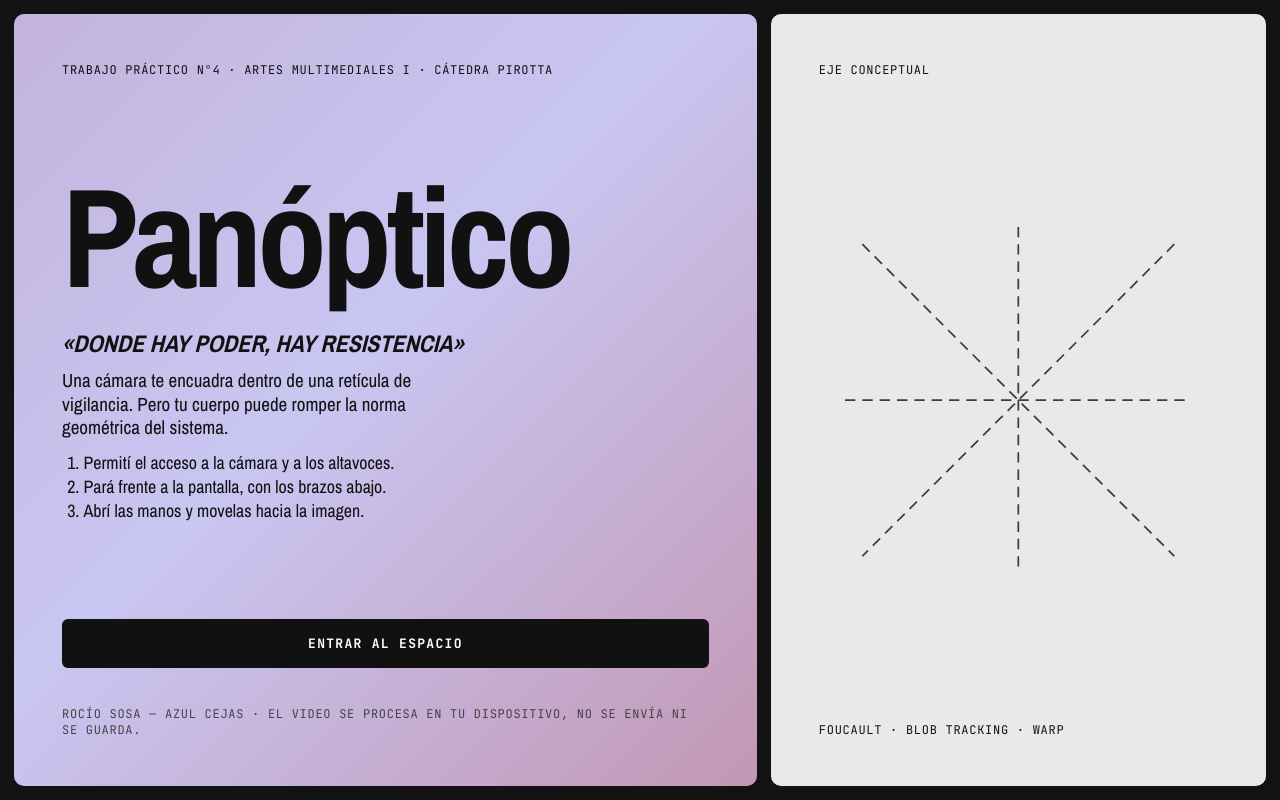
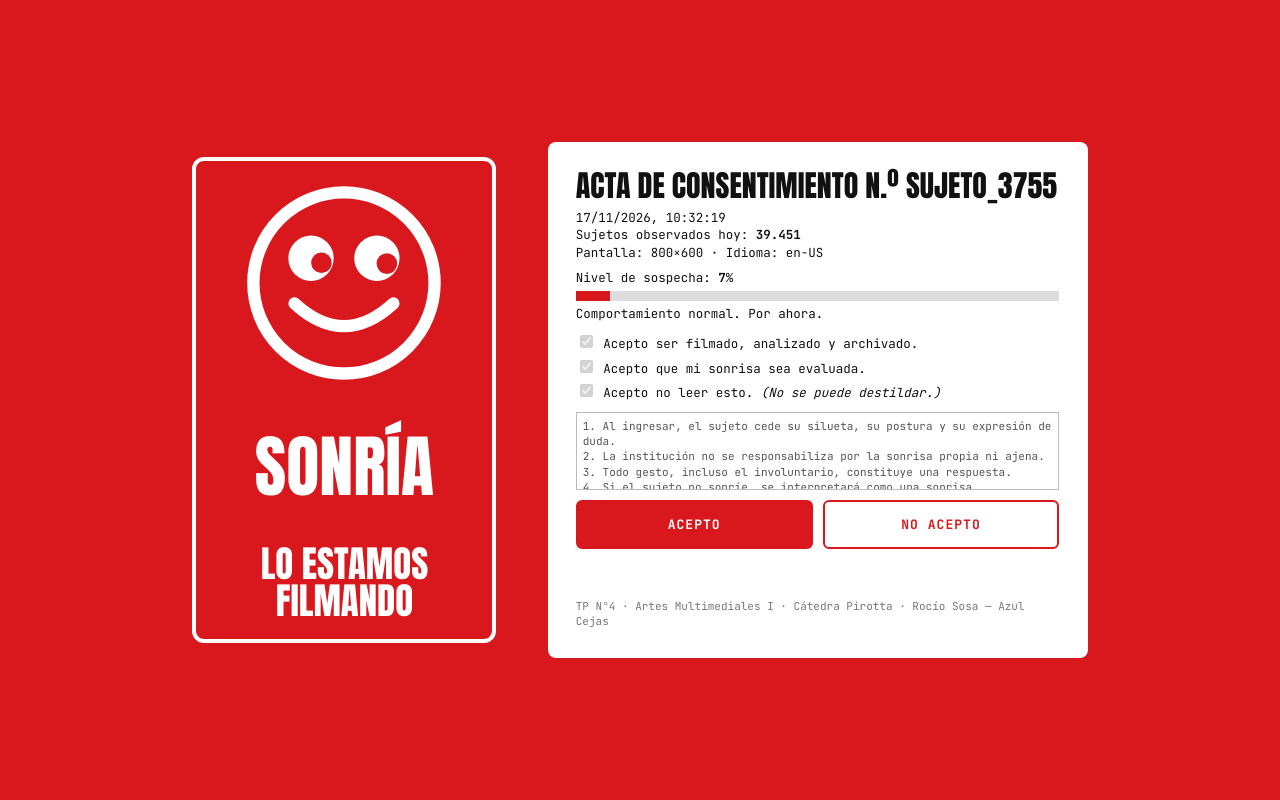
Before and after one commit to rfsosa/TP4-AM1, a plain HTML site: page index.html in a window 1280 px wide. Drawn offline with nearby package versions, Linux system fonts and the light colour scheme.

Commit message:
Modificando estética

```diff
--- a/index.html
+++ b/index.html
@@ -3,58 +3,86 @@
 <head>
 <meta charset="utf-8">
 <meta name="viewport" content="width=device-width,initial-scale=1">
-<title>Panóptico — Conectando lo físico y lo virtual</title>
+<title>SONRÍA</title>
 <link rel="preconnect" href="https://fonts.googleapis.com">
-<link href="https://fonts.googleapis.com/css2?family=Archivo+Narrow:wght@400;700&family=JetBrains+Mono:wght@400;700&display=swap" rel="stylesheet">
+<link href="https://fonts.googleapis.com/css2?family=Anton&family=JetBrains+Mono:wght@400;700&display=swap" rel="stylesheet">
 <style>
-:root{--bg:#121212;--fg:#f1f1f3;--mut:#8d8d96;--g:#00ff78}
 *{box-sizing:border-box}
-html,body{margin:0;height:100%;background:var(--bg);color:var(--fg);font-family:'Archivo Narrow','Arial Narrow',sans-serif;overflow:hidden}
+html,body{margin:0;height:100%;background:#000;color:#fff;font-family:'Anton','Impact','Arial Narrow',sans-serif;overflow:hidden}
 canvas{display:block;width:100vw;height:100vh;object-fit:contain;background:#000}
-#landing{position:fixed;inset:0;display:grid;grid-template-columns:1.5fr 1fr;gap:14px;padding:14px;background:var(--bg);transition:opacity .8s;z-index:5}
+#landing{position:fixed;inset:0;background:#d9181e;display:flex;align-items:center;justify-content:center;gap:clamp(16px,4vw,64px);padding:3vh 3vw;transition:opacity .8s;z-index:5;overflow:auto}
 #landing.off{opacity:0;pointer-events:none}
-.card{border-radius:10px;padding:clamp(20px,4vw,48px);display:flex;flex-direction:column;justify-content:space-between;overflow:auto}
-.main{background:linear-gradient(135deg,#c3b4dc 0%,#c9c6f2 45%,#c397b4 100%);color:#111}
-.side{background:#e9e9ec;color:#111;position:relative}
-.mono{font-family:'JetBrains Mono',monospace;font-size:12px;letter-spacing:.06em;text-transform:uppercase}
-h1{font-weight:700;font-size:clamp(56px,11vw,150px);line-height:.9;letter-spacing:-.04em;margin:.2em 0}
-.q{font-style:italic;font-weight:700;font-size:clamp(16px,2vw,24px);text-transform:uppercase}
-p{font-size:clamp(15px,1.5vw,19px);line-height:1.25;margin:.5em 0;max-width:46ch}
-ol{padding-left:1.2em;margin:.6em 0;font-size:clamp(15px,1.4vw,18px);line-height:1.35}
-button{margin-top:18px;background:#111;color:#fff;border:0;border-radius:6px;padding:16px 22px;font:700 13px 'JetBrains Mono',monospace;letter-spacing:.1em;cursor:pointer;width:100%}
-button:hover{background:#00c85f;color:#000}
-#msg{margin-top:10px;min-height:1.2em;color:#a00}
-.x{position:absolute;inset:0;margin:auto;width:70%;height:70%;opacity:.8}
-@media(max-width:800px){#landing{grid-template-columns:1fr}.side{display:none}}
+.sign{width:min(38vh,40vw);aspect-ratio:5/8;border:4px solid #fff;border-radius:12px;padding:2.4vh 2vh;display:flex;flex-direction:column;align-items:center;justify-content:space-between;text-align:center;flex:none}
+.sign svg{width:78%}
+.sign h1{font-weight:400;font-size:clamp(40px,8.5vh,96px);line-height:.95;margin:0}
+.sign h2{font-weight:400;font-size:clamp(22px,4.6vh,52px);line-height:1;margin:0}
+.form{background:#fff;color:#111;border-radius:8px;padding:clamp(16px,2.2vw,30px);width:min(540px,92vw);font:12.5px/1.4 'JetBrains Mono',monospace;max-height:94vh;overflow:auto}
+.form h3{font:400 clamp(20px,2.6vw,30px)/1 'Anton',sans-serif;margin:0 0 8px;text-transform:uppercase}
+.bar{height:10px;background:#ddd;margin:4px 0}.bar i{display:block;height:100%;width:0;background:#d9181e}
+.chk{display:block;margin:4px 0}.fine{height:78px;overflow:auto;border:1px solid #bbb;padding:6px;margin:10px 0;font-size:11px;color:#555}
+.btns{display:flex;gap:10px;position:relative}
+button{flex:1;font:700 13px 'JetBrains Mono',monospace;letter-spacing:.08em;padding:14px;border-radius:6px;cursor:pointer;border:2px solid #d9181e;transition:transform .15s}
+.ok{background:#d9181e;color:#fff}.no{background:#fff;color:#d9181e}
+#nomsg,#msg{min-height:1.2em;margin-top:6px;color:#d9181e;font-weight:700}
+@media(max-width:860px){#landing{flex-direction:column;justify-content:flex-start}.sign{width:min(52vw,230px)}}
 </style>
 </head>
 <body>
 <div id="landing">
-  <div class="card main">
-    <div class="mono">Trabajo práctico N°4 · Artes Multimediales I · Cátedra Pirotta</div>
-    <div>
-      <h1>Panóptico</h1>
-      <div class="q">«Donde hay poder, hay resistencia»</div>
-      <p>Una cámara te encuadra dentro de una retícula de vigilancia. Pero tu cuerpo puede romper la norma geométrica del sistema.</p>
-      <ol><li>Permití el acceso a la cámara y a los altavoces.</li><li>Pará frente a la pantalla, con los brazos abajo.</li><li>Abrí las manos y movelas hacia la imagen.</li></ol>
+  <div class="sign">
+    <svg viewBox="0 0 100 100" fill="none">
+      <circle cx="50" cy="50" r="44" stroke="#fff" stroke-width="6"/>
+      <g><circle cx="34" cy="38" r="11" fill="#fff"/><circle class="pupil" cx="34" cy="38" r="5" fill="#d9181e"/></g>
+      <g><circle cx="66" cy="38" r="11" fill="#fff"/><circle class="pupil" cx="66" cy="38" r="5" fill="#d9181e"/></g>
+      <path d="M26 60Q50 82 74 60" stroke="#fff" stroke-width="6" stroke-linecap="round"/>
+    </svg>
+    <h1>SONRÍA</h1><h2>LO ESTAMOS<br>FILMANDO</h2>
   </div>
-    <div>
-      <button id="go">ENTRAR AL ESPACIO</button>
-      <div id="msg" class="mono"></div>
-      <div class="mono" style="margin-top:14px;color:#444">Rocío Sosa — Azul Cejas · El video se procesa en tu dispositivo, no se envía ni se guarda.</div>
+  <div class="form">
+    <h3>Acta de consentimiento n.º <span id="sid"></span></h3>
+    <div id="clock"></div>
+    <div>Sujetos observados hoy: <b id="cnt"></b></div>
+    <div>Pantalla: <span id="res"></span> · Idioma: <span id="lang"></span></div>
+    <div style="margin-top:8px">Nivel de sospecha: <b id="susn">0</b>%</div>
+    <div class="bar"><i id="susb"></i></div><div id="susm">Comportamiento normal. Por ahora.</div>
+    <div style="margin-top:10px">
+      <label class="chk"><input type="checkbox" checked disabled> Acepto ser filmado, analizado y archivado.</label>
+      <label class="chk"><input type="checkbox" checked disabled> Acepto que mi sonrisa sea evaluada.</label>
+      <label class="chk"><input type="checkbox" checked disabled> Acepto no leer esto. <i>(No se puede destildar.)</i></label>
     </div>
-  </div>
-  <div class="card side">
-    <svg class="x" viewBox="0 0 100 100" fill="none" stroke="#111" stroke-width=".5" stroke-dasharray="3 2"><path d="M5 5L95 95M95 5L5 95M50 0V100M0 50H100"/></svg>
-    <div class="mono">Eje conceptual</div>
-    <div class="mono">Foucault · Blob tracking · Warp</div>
+    <div class="fine">1. Al ingresar, el sujeto cede su silueta, su postura y su expresión de duda.<br>2. La institución no se responsabiliza por la sonrisa propia ni ajena.<br>3. Todo gesto, incluso el involuntario, constituye una respuesta.<br>4. Si el sujeto no sonríe, se interpretará como una sonrisa.<br>5. La cámara solo mira: el video se procesa en tu dispositivo y no se guarda ni se envía. Es lo único de esta acta que no es una broma.<br>6. Gracias por su colaboración.</div>
+    <div class="btns"><button id="go" class="ok">ACEPTO</button><button id="no" class="no">NO ACEPTO</button></div>
+    <div id="nomsg"></div><div id="msg"></div>
+    <div style="font-size:11px;color:#777;margin-top:8px">TP N°4 · Artes Multimediales I · Cátedra Pirotta · Rocío Sosa — Azul Cejas</div>
   </div>
 </div>
 <canvas id="c"></canvas>
 <video id="v" playsinline muted style="display:none"></video>
 
+<script>
+(() => {
+  const $ = id => document.getElementById(id);
+  $('sid').textContent = 'SUJETO_' + (Math.random() * 9000 + 1000 | 0);
+  $('res').textContent = screen.width + '×' + screen.height; $('lang').textContent = navigator.language;
+  let moves = 0, travel = 0, lx = innerWidth / 2, ly = innerHeight / 2, px = lx, py = ly; const t0 = Date.now();
+  const pupils = [...document.querySelectorAll('.pupil')];
+  function look() { pupils.forEach(p => { const r = p.previousElementSibling.getBoundingClientRect(), cx = r.x + r.width / 2, cy = r.y + r.height / 2, a = Math.atan2(py - cy, px - cx), d = Math.min(1, Math.hypot(py - cy, px - cx) / 150) * 5.5; p.setAttribute('transform', `translate(${Math.cos(a) * d},${Math.sin(a) * d})`); }); }
+  addEventListener('pointermove', e => { moves++; travel += Math.hypot(e.clientX - lx, e.clientY - ly) / 400; lx = px = e.clientX; ly = py = e.clientY; look(); });
+  look();
+  setInterval(() => {
+    const lvl = Math.min(100, (Date.now() - t0) / 1000 * 1.5 + moves * .08 + travel * 1.5) | 0;
+    $('susn').textContent = lvl; $('susb').style.width = lvl + '%';
+    $('susm').textContent = lvl < 15 ? 'Comportamiento normal. Por ahora.' : lvl < 40 ? 'Estás dudando. Eso es sospechoso.' : lvl < 70 ? `Moviste el mouse ${moves} veces. Lo anotamos.` : 'Nivel crítico. Sonreír lo soluciona.';
+    $('clock').textContent = new Date().toLocaleString('es-AR');
+    $('cnt').textContent = (3000 + (Date.now() / 2700 % 86400 | 0)).toLocaleString('es-AR');
+  }, 250);
+  const no = $('no');
+  no.addEventListener('pointerenter', () => { no.style.transform = `translate(${(Math.random() - .5) * 220}px,${(Math.random() - .5) * 90}px)`; });
+  no.addEventListener('click', () => { $('nomsg').textContent = 'Opción no disponible. Gracias por su colaboración.'; });
+})();
+</script>
 <script type="module">
-import {HandLandmarker, PoseLandmarker, FilesetResolver} from "https://cdn.jsdelivr.net/npm/@mediapipe/tasks-vision@0.10.14/vision_bundle.mjs";
+import {HandLandmarker, PoseLandmarker, FaceLandmarker, FilesetResolver} from "https://cdn.jsdelivr.net/npm/@mediapipe/tasks-vision@0.10.14/vision_bundle.mjs";
 
 const W = 854, H = 480, M = "https://storage.googleapis.com/mediapipe-models/";
 const cv = document.getElementById('c'), ctx = cv.getContext('2d'); cv.width = W; cv.height = H;
@@ -62,7 +90,7 @@ const src = document.createElement('canvas'); src.width = W; src.height = H;
 const sx = src.getContext('2d', {willReadFrequently: true});
 const out = ctx.createImageData(W, H);
 const v = document.getElementById('v'), msg = document.getElementById('msg');
-let hl, pl, hands = [], last = -1, frame = 0, scan = 0, lv = 0, pose = null;
+let hl, pl, fl, faces = [], hands = [], last = -1, frame = 0, scan = 0, lv = 0, newPoses = null, tracks = [], nextId = 1;
 const box = {x0: 330, y0: 110, x1: 520, y1: 400};
 const S = W / 640; let vw = W, vh = H, ox = 0, oy = 0, cw = W, ch = H;   // S: escala de efectos; resto: recorte 16:9 de la cámara
 const mx = l => W - ((l.x * vw - ox) / cw) * W, my = l => ((l.y * vh - oy) / ch) * H;
@@ -117,8 +145,9 @@ document.getElementById('go').onclick = async () => {
         try { return await C.createFromOptions(fs, {baseOptions: {modelAssetPath: M + path, delegate}, runningMode: "VIDEO", ...extra}); } catch (e) {}
       } throw new Error('No se pudo cargar el modelo');
     };
-    hl = await mk(HandLandmarker, "hand_landmarker/hand_landmarker/float16/1/hand_landmarker.task", {numHands: 2});
-    pl = await mk(PoseLandmarker, "pose_landmarker/pose_landmarker_lite/float16/1/pose_landmarker_lite.task", {numPoses: 1});
+    hl = await mk(HandLandmarker, "hand_landmarker/hand_landmarker/float16/1/hand_landmarker.task", {numHands: 6});
+    pl = await mk(PoseLandmarker, "pose_landmarker/pose_landmarker_lite/float16/1/pose_landmarker_lite.task", {numPoses: 4});
+    fl = await mk(FaceLandmarker, "face_landmarker/face_landmarker/float16/1/face_landmarker.task", {numFaces: 4, outputFaceBlendshapes: true});
     msg.textContent = 'Conectando dispositivo de video…';
     v.srcObject = await navigator.mediaDevices.getUserMedia({video: {width: {ideal: 1280}, height: {ideal: 720}, facingMode: "user"}});
     await v.play();
@@ -142,18 +171,39 @@ function gtxt(s, x, y) {
 }
 const STATUS = ['ANOMALOUS DISRUPTION DETECTED', 'ERR 0x00F1: GEOMETRY VIOLATION', 'SEGFAULT // BIO_TARGET LOST', 'SYSTEM FAILURE'];
 
+/* ---------- TRACKING DE VARIOS CUERPOS ---------- */
+// MediaPipe no da IDs: emparejamos cada cuerpo con la caja anterior más cercana para conservar su número.
+function updateTracks(poses) {
+  const ids = [0, 11, 12, 23, 24];
+  const found = poses.map(pz => {
+    const xs = ids.map(i => mx(pz[i])), ys = ids.map(i => my(pz[i]));
+    const x0 = Math.min(...xs), x1 = Math.max(...xs), pad = (x1 - x0) * .25;
+    return {x0: x0 - pad, x1: x1 + pad, y0: Math.min(...ys) - 40, y1: Math.min(Math.max(...ys) + 30, H - 5)};
+  });
+  const used = new Set();
+  for (const tr of tracks) {
+    let best = -1, bd = 170;
+    found.forEach((f, i) => { if (used.has(i)) return; const d = Math.hypot((f.x0 + f.x1 - tr.x0 - tr.x1) / 2, (f.y0 + f.y1 - tr.y0 - tr.y1) / 2); if (d < bd) { bd = d; best = i; } });
+    if (best >= 0) { used.add(best); Object.assign(tr, found[best]); tr.miss = 0; } else tr.miss++;
+  }
+  found.forEach((f, i) => { if (!used.has(i)) tracks.push({id: nextId++, ...f, dx0: f.x0, dx1: f.x1, dy0: f.y0, dy1: f.y1, miss: 0}); });
+  tracks = tracks.filter(t => t.miss < 6);
+}
+
 /* ---------- LOOP ---------- */
 function loop(t) {
   frame++;
   if (v.currentTime !== last) {
     last = v.currentTime;
     hands = hl.detectForVideo(v, t).landmarks || [];
-    if (frame % 3 === 0) { const p = pl.detectForVideo(v, t + 1).landmarks; pose = p && p[0] ? p[0] : null; }
+    if (frame % 2 === 0) { const f = fl.detectForVideo(v, t + 2); faces = (f.faceLandmarks || []).map((lm, i) => ({lm, bs: Object.fromEntries(((f.faceBlendshapes || [])[i]?.categories || []).map(c => [c.categoryName, c.score]))})); }
+    if (frame % 3 === 0) newPoses = pl.detectForVideo(v, t + 1).landmarks || [];
   }
   // recorte "cover" a 16:9 (si la cámara es 4:3 se pierde un poco arriba/abajo, sin deformar)
   vw = v.videoWidth || W; vh = v.videoHeight || H; cw = vw; ch = vh;
   if (vw / vh > W / H) cw = vh * W / H; else ch = vw * H / W;
   ox = (vw - cw) / 2; oy = (vh - ch) / 2;
+  if (newPoses) { updateTracks(newPoses); newPoses = null; }
   sx.save(); sx.translate(W, 0); sx.scale(-1, 1); sx.drawImage(v, ox, oy, cw, ch, 0, 0, W, H); sx.restore();
   const s = sx.getImageData(0, 0, W, H).data, o = out.data;
 
@@ -164,8 +214,13 @@ function loop(t) {
     const k = 16 * (.6 + op * .9);
     [9, 4, 8, 12, 16, 20].forEach((i, n) => pts.push({x: mx(h[i]), y: my(h[i]), r: (n === 0 ? 130 : 70) * S, k: k * S}));
   }
+  let mouth = 0;   // boca abierta o dientes (sonrisa) → también deforma la imagen
+  for (const f of faces) {
+    const sm = ((f.bs.mouthSmileLeft || 0) + (f.bs.mouthSmileRight || 0)) / 2, m = Math.max((f.bs.jawOpen || 0) * 1.6, sm * 1.4);
+    if (m > .35) { const a = f.lm[13], b = f.lm[14], c = {x: (a.x + b.x) / 2, y: (a.y + b.y) / 2}; mouth = Math.max(mouth, Math.min(1, m)); pts.push({x: mx(c), y: my(c), r: 110 * S, k: 16 * S * (.6 + m)}); }
+  }
   if (hands.length) { hx = Math.min(1, Math.max(0, hands.reduce((a, h) => a + mx(h[9]), 0) / hands.length / W)); hy = Math.min(1, Math.max(0, hands.reduce((a, h) => a + my(h[9]), 0) / hands.length / H)); }
-  lv = lerp(lv, hands.length ? Math.min(1, .5 + open * .5) : 0, .08);
+  lv = lerp(lv, Math.max(hands.length ? Math.min(1, .5 + open * .5) : 0, mouth * .9), .08);
   if (lv < .01) lv = 0;
 
   // warp liquify + tinte CCTV
@@ -183,27 +238,29 @@ function loop(t) {
   }
   ctx.putImageData(out, 0, 0);
 
-  // bounding box: sigue el TORSO (hombros/caderas), nunca las manos
-  if (pose) {
-    const ids = [0, 11, 12, 23, 24], xs = ids.map(i => mx(pose[i])), ys = ids.map(i => my(pose[i]));
-    const x0 = Math.min(...xs), x1 = Math.max(...xs), y0 = Math.min(...ys) - 40, y1 = Math.max(...ys) + 30, pad = (x1 - x0) * .25;
-    box.x0 = lerp(box.x0, x0 - pad, .15); box.x1 = lerp(box.x1, x1 + pad, .15); box.y0 = lerp(box.y0, y0, .15); box.y1 = lerp(box.y1, Math.min(y1, H - 5), .15);
-  }
-  const jx = (Math.random() - .5) * lv * 10, jy = (Math.random() - .5) * lv * 10, bx = box.x0 + jx, by = box.y0 + jy, bw = box.x1 - box.x0, bh = box.y1 - box.y0;
+  // una bounding box por cuerpo (torso/cabeza, nunca las manos)
   ctx.lineWidth = 1.5; ctx.font = '13px Courier';
+  const list = tracks.length ? tracks : [{id: 0, x0: box.x0, x1: box.x1, y0: box.y0, y1: box.y1}];
+  for (const tr of list) {
+    if (tr.dx0 === undefined) { tr.dx0 = tr.x0; tr.dx1 = tr.x1; tr.dy0 = tr.y0; tr.dy1 = tr.y1; }
+    tr.dx0 = lerp(tr.dx0, tr.x0, .15); tr.dx1 = lerp(tr.dx1, tr.x1, .15); tr.dy0 = lerp(tr.dy0, tr.y0, .15); tr.dy1 = lerp(tr.dy1, tr.y1, .15);
+    const bx = tr.dx0 + (Math.random() - .5) * lv * 10, by = tr.dy0 + (Math.random() - .5) * lv * 10, bw = tr.dx1 - tr.dx0, bh = tr.dy1 - tr.dy0;
     if (lv > .3) { ctx.strokeStyle = '#ff2255'; ctx.strokeRect(bx + 4, by, bw, bh); ctx.strokeStyle = '#22e6ff'; ctx.strokeRect(bx - 4, by, bw, bh); }
     ctx.strokeStyle = '#00ff78'; ctx.strokeRect(bx, by, bw, bh);
     const cx = bx + bw / 2, cy = by + bh / 2;
     ctx.beginPath(); ctx.moveTo(cx - 15, cy); ctx.lineTo(cx + 15, cy); ctx.moveTo(cx, cy - 15); ctx.lineTo(cx, cy + 15); ctx.stroke();
-  gtxt(lv > .6 && Math.random() < .5 ? 'BIO_TARGET: LOST' : 'BIO_TARGET: LOCKED', bx, by - 22);
-  gtxt('DISCIPLINARY ARCHITECTURE // CCTV', bx, by - 8);
+    const tag = tr.id ? 'SUBJECT_' + String(tr.id).padStart(2, '0') : 'SUBJECT';
+    gtxt(tag + ': ' + (lv > .6 && Math.random() < .5 ? 'LOST' : tr.id ? 'LOCKED' : 'SEARCHING'), bx, by - 8);
     gtxt('STATUS: ' + (lv > .05 ? STATUS[lv > .6 ? (frame / 12 | 0) % 4 : 0] : 'PASSIVE SURVEILLANCE'), bx, by + bh + 20);
+  }
 
   // escaneo + scanlines + HUD
   ctx.fillStyle = 'rgba(0,255,120,.35)'; ctx.fillRect(0, scan, W, 1.5); scan = (scan + 2.5) % H;
   ctx.fillStyle = 'rgba(0,255,120,.06)'; for (let y = 0; y < H; y += 4) ctx.fillRect(0, y, W, 1);
   gtxt('● REC // PANOPTICON FEED 01', 20, 30);
-  gtxt('MANOS: ' + hands.length + ' | M = MUTE', 20, 48);
+  gtxt('SONRÍA: LO ESTAMOS FILMANDO', W - 250, 30);
+  gtxt('SUJETOS: ' + tracks.length + ' | MANOS: ' + hands.length + ' | M = MUTE', 20, 48);
+  gtxt('DISCIPLINARY ARCHITECTURE // CCTV', 20, 66);
   if (lv > .5 && Math.random() < .25) gtxt('0x' + (Math.random() * 1e8 | 0).toString(16).toUpperCase() + ' ERR', Math.random() * (W - 120), Math.random() * H);
 
   updateAudio(hx, hy);
```
Lines whose indentation alone changed are shown as unchanged.
